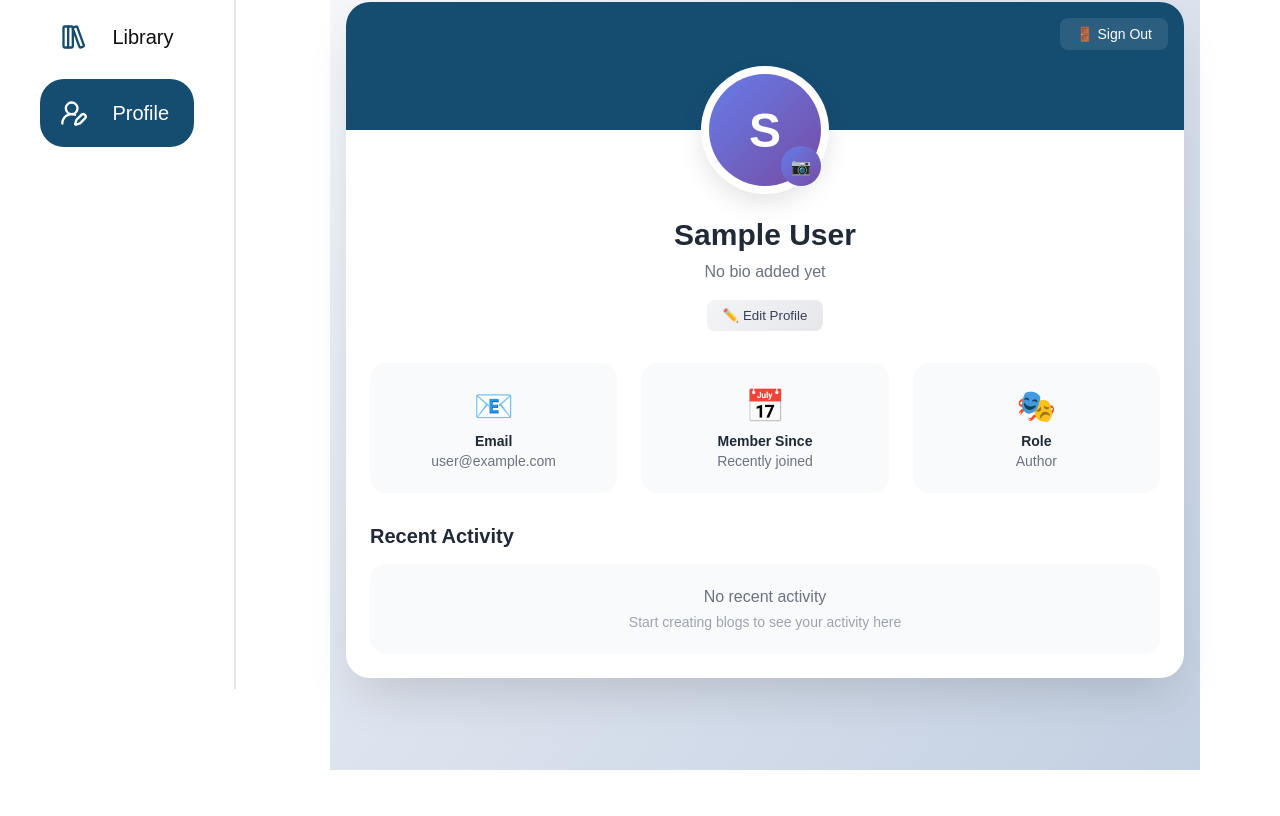
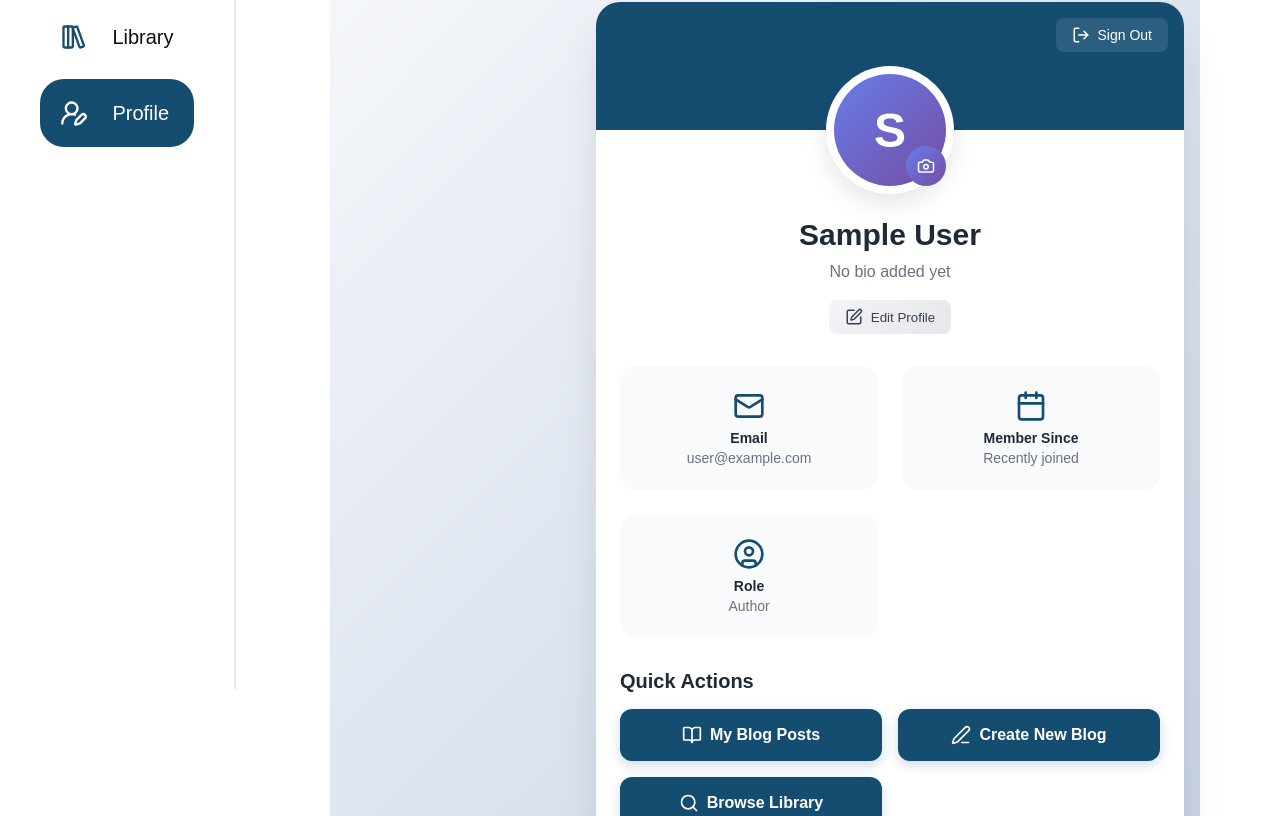
Before and after one commit to Faedyl/Weiblogja, a Next.js app: page /profile in a window 1280 px wide. Shown: the part 181-997 px from the top of the page. Built offline with nearby package versions, Linux system fonts and the light colour scheme; no server answers; sample sign-in values are in the browser's storage.

Commit message:
refactor: update profile view component

```diff
--- a/src/app/components/profile/ProfileView.module.css
+++ b/src/app/components/profile/ProfileView.module.css
@@ -2,6 +2,13 @@
 	min-height: 100vh;
 	background: linear-gradient(135deg, #f5f7fa 0%, #c3cfe2 100%);
 	padding: 2rem 1rem;
+	padding-left: calc(250px + 1rem);
+	transition: padding-left 0.3s ease;
+	border-radius: 2rem;
+}
+
+:global(.sidebar-collapsed) .container {
+	padding-left: calc(100px + 1rem);
 }
 
 .profileCard {
@@ -34,6 +41,9 @@
 	font-weight: 500;
 	transition: all 0.2s ease;
 	font-size: 0.875rem;
+	display: inline-flex;
+	align-items: center;
+	gap: 0.5rem;
 }
 
 .signOutButton:hover {
@@ -101,7 +111,6 @@
 	display: flex;
 	align-items: center;
 	justify-content: center;
-	font-size: 1rem;
 }
 
 .cameraButton:hover {
@@ -142,6 +151,7 @@
 	transition: all 0.2s ease;
 	display: inline-flex;
 	align-items: center;
+	justify-content: center;
 	gap: 0.5rem;
 }
 
@@ -206,6 +216,10 @@
 	cursor: pointer;
 	font-weight: 500;
 	transition: all 0.2s ease;
+	display: inline-flex;
+	align-items: center;
+	justify-content: center;
+	gap: 0.5rem;
 }
 
 .saveButton:hover {
@@ -222,6 +236,10 @@
 	cursor: pointer;
 	font-weight: 500;
 	transition: all 0.2s ease;
+	display: inline-flex;
+	align-items: center;
+	justify-content: center;
+	gap: 0.5rem;
 }
 
 .cancelButton:hover {
@@ -249,8 +267,11 @@
 }
 
 .statIcon {
-	font-size: 2rem;
+	display: flex;
+	align-items: center;
+	justify-content: center;
 	margin-bottom: 0.5rem;
+	color: #154D71;
 }
 
 .statTitle {
@@ -265,6 +286,37 @@
 	font-size: 0.875rem;
 	margin: 0;
 	word-break: break-word;
+}
+
+.quickActions {
+	margin-bottom: 2rem;
+}
+
+.actionButtons {
+	display: grid;
+	grid-template-columns: repeat(auto-fit, minmax(200px, 1fr));
+	gap: 1rem;
+}
+
+.actionButton {
+	display: flex;
+	align-items: center;
+	justify-content: center;
+	gap: 0.5rem;
+	background: #154D71;
+	color: white;
+	padding: 1rem 1.5rem;
+	border-radius: 0.75rem;
+	text-decoration: none;
+	font-weight: 600;
+	transition: all 0.3s ease;
+	box-shadow: 0 4px 12px rgba(21, 77, 113, 0.2);
+}
+
+.actionButton:hover {
+	background: #0f3a54;
+	transform: translateY(-2px);
+	box-shadow: 0 6px 16px rgba(21, 77, 113, 0.3);
 }
 
 .activitySection {
@@ -300,6 +352,7 @@
 @media (max-width: 768px) {
 	.container {
 		padding: 1rem 0.5rem;
+		padding-left: 0.5rem;
 	}
 
 	.content {
--- a/src/app/components/profile/ProfileView.tsx
+++ b/src/app/components/profile/ProfileView.tsx
@@ -2,6 +2,7 @@
 
 import { useState } from "react";
 import { signOut } from "next-auth/react";
+import { Mail, Calendar, UserCircle, LogOut, Camera, Save, X, Edit, BookOpen, PenLine, Search } from "lucide-react";
 import styles from "./ProfileView.module.css";
 import pageStyles from "@/app/page.module.css"
 
@@ -25,7 +26,6 @@ export default function ProfileView({ user }: ProfileViewProps) {
 
 	const handleSave = async () => {
 		// TODO: Implement profile update API
-		console.log("Saving profile:", formData);
 		setIsEditing(false);
 	};
 
@@ -51,7 +51,8 @@ export default function ProfileView({ user }: ProfileViewProps) {
 						onClick={handleSignOut}
 						className={styles.signOutButton}
 					>
-						🚪 Sign Out
+						<LogOut size={18} />
+						Sign Out
 					</button>
 				</div>
 
@@ -74,7 +75,7 @@ export default function ProfileView({ user }: ProfileViewProps) {
 								)}
 							</div>
 							<button className={styles.cameraButton}>
-								📷
+								<Camera size={18} />
 							</button>
 						</div>
 					</div>
@@ -102,13 +103,13 @@ export default function ProfileView({ user }: ProfileViewProps) {
 										onClick={handleSave}
 										className={styles.saveButton}
 									>
-										💾 Save Changes
+										<Save size={18} /> Save Changes
 									</button>
 									<button
 										onClick={() => setIsEditing(false)}
 										className={styles.cancelButton}
 									>
-										❌ Cancel
+										<X size={18} /> Cancel
 									</button>
 								</div>
 							</div>
@@ -120,7 +121,7 @@ export default function ProfileView({ user }: ProfileViewProps) {
 									onClick={() => setIsEditing(true)}
 									className={styles.editButton}
 								>
-									✏️ Edit Profile
+									<Edit size={18} /> Edit Profile
 								</button>
 							</div>
 						)}
@@ -129,21 +130,37 @@ export default function ProfileView({ user }: ProfileViewProps) {
 					{/* Profile Stats */}
 					<div className={styles.statsGrid}>
 						<div className={styles.statCard}>
-							<div className={styles.statIcon}>📧</div>
+							<div className={styles.statIcon}><Mail size={32} /></div>
 							<h3 className={styles.statTitle}>Email</h3>
 							<p className={styles.statValue}>{user.email}</p>
 						</div>
 
 						<div className={styles.statCard}>
-							<div className={styles.statIcon}>📅</div>
+							<div className={styles.statIcon}><Calendar size={32} /></div>
 							<h3 className={styles.statTitle}>Member Since</h3>
 							<p className={styles.statValue}>{formatDate(user.createdAt)}</p>
 						</div>
 
 						<div className={styles.statCard}>
-							<div className={styles.statIcon}>🎭</div>
+							<div className={styles.statIcon}><UserCircle size={32} /></div>
 							<h3 className={styles.statTitle}>Role</h3>
 							<p className={styles.statValue}>Author</p>
+						</div>
+					</div>
+
+					{/* Quick Actions */}
+					<div className={styles.quickActions}>
+						<h2 className={styles.activityTitle}>Quick Actions</h2>
+						<div className={styles.actionButtons}>
+							<a href="/my-blogs" className={styles.actionButton}>
+								<BookOpen size={20} /> My Blog Posts
+							</a>
+							<a href="/create" className={styles.actionButton}>
+								<PenLine size={20} /> Create New Blog
+							</a>
+							<a href="/library" className={styles.actionButton}>
+								<Search size={20} /> Browse Library
+							</a>
 						</div>
 					</div>
 
```
